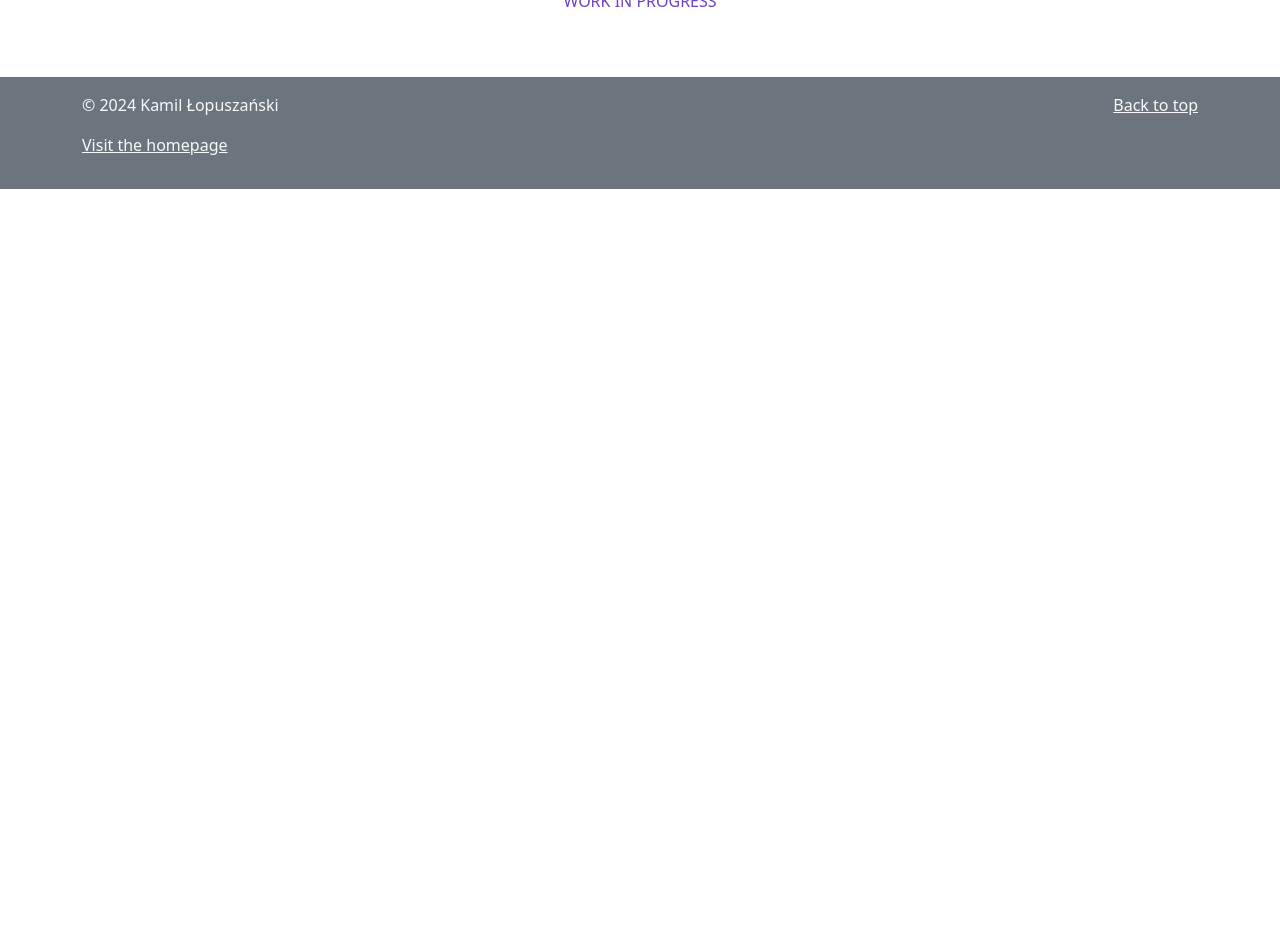
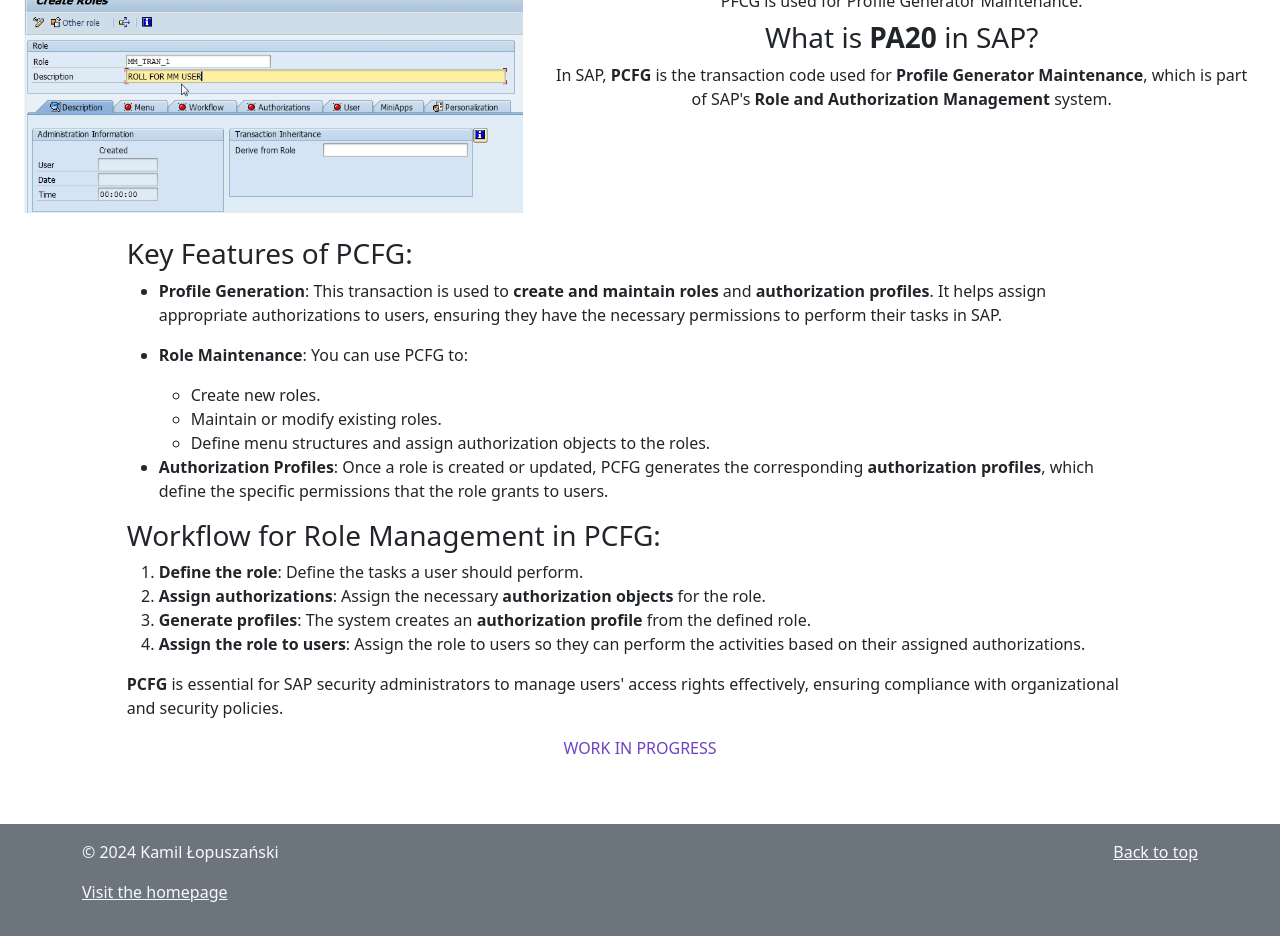
Before and after one commit to camilajenny/camilajenny.github.io, a plain HTML site: page sap/transactions/pfcg.html in a window 1280 px wide. Shown: the part 171-1107 px from the top of the page. Before the commit the page ends 800 px from the top, so only its background shows below. Drawn offline with nearby package versions, Linux system fonts and the light colour scheme.

Commit message:
add a description of the pfcg transaction

```diff
--- a/sap/transactions/pfcg.html
+++ b/sap/transactions/pfcg.html
@@ -74,6 +74,45 @@
       </header>
       <main class="jumbotron px-4 py-5 text-center" role="main">
         <h1>SAP PFCG</h1>
+        <div class="row">
+          <div class="col-md-5"><img class="card-img-top img-fluid" alt="" style="max-height: 500px; width: auto" src="../../assets/images/sap/pfcg/screenshot_352003.jpg" data-holder-rendered="true"></div>
+          <div class="text-center col-md-7">
+            <div class="mb-2">PFCG is used for Profile Generator Maintenance.</div>
+            <h3 id="what-is-pfcg-in-sap">What is <strong>PA20</strong> in SAP?</h3>
+            <p>In SAP, <strong>PCFG</strong> is the transaction code used for <strong>Profile Generator Maintenance</strong>, which is part of SAP's <strong>Role and Authorization Management</strong> system.</p>
+          </div>
+          <div class="row justify-content-center text-start mt-4">
+            <div class="col-1"></div>
+            <div class="col-10">
+              <h3 id="key-features-of-pcfg">Key Features of PCFG:</h3>
+              <ul>
+                <li>
+                  <p><strong>Profile Generation</strong>: This transaction is used to <strong>create and maintain roles</strong> and <strong>authorization profiles</strong>. It helps assign appropriate authorizations to users, ensuring they have the necessary permissions to perform their tasks in SAP.</p>
+                </li>
+                <li>
+                  <p><strong>Role Maintenance</strong>: You can use PCFG to:</p>
+                  <ul>
+                    <li>Create new roles.</li>
+                    <li>Maintain or modify existing roles.</li>
+                    <li>Define menu structures and assign authorization objects to the roles.</li>
+                  </ul>
+                </li>
+                <li>
+                  <p><strong>Authorization Profiles</strong>: Once a role is created or updated, PCFG generates the corresponding <strong>authorization profiles</strong>, which define the specific permissions that the role grants to users.</p>
+                </li>
+              </ul>
+              <h3 id="workflow-for-role-management-in-pcfg">Workflow for Role Management in PCFG:</h3>
+              <ol>
+                <li><strong>Define the role</strong>: Define the tasks a user should perform.</li>
+                <li><strong>Assign authorizations</strong>: Assign the necessary <strong>authorization objects</strong> for the role.</li>
+                <li><strong>Generate profiles</strong>: The system creates an <strong>authorization profile</strong> from the defined role.</li>
+                <li><strong>Assign the role to users</strong>: Assign the role to users so they can perform the activities based on their assigned authorizations.</li>
+              </ol>
+              <p><strong>PCFG</strong> is essential for SAP security administrators to manage users' access rights effectively, ensuring compliance with organizational and security policies.</p>
+            </div>
+            <div class="col-1"></div>
+          </div>
+        </div>
         <p class="text-purple">WORK IN PROGRESS</p>
       </main>
       <footer class="bg-secondary text-light py-3">
```
Also changed, not shown: sap/transactions/pa20.html (+1 -1 lines), sap/transactions/pa30.html (+1 -1 lines).
